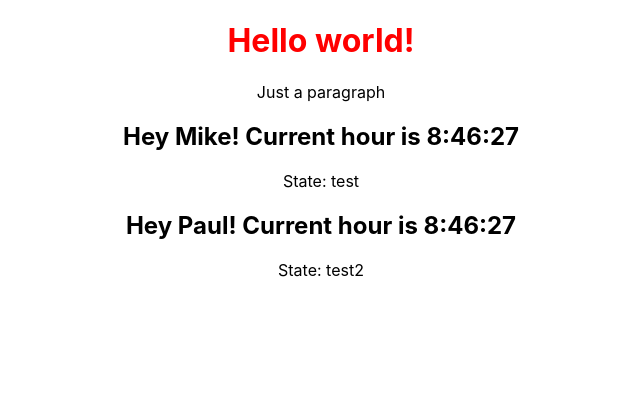
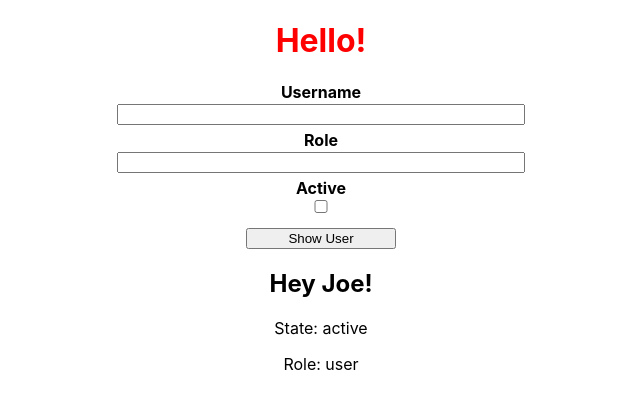
Before and after one commit to Jakubsoad/ReactTutorial, a React (Create React App) app: page / in a window 1280 px wide. Shown: the top 408 px of the page, without its empty margins (319-959 px from the left). Built offline with nearby package versions, Linux system fonts and the light colour scheme.

Commit message:
State management, events and form rendering

```diff
--- a/src/App.css
+++ b/src/App.css
@@ -40,3 +40,23 @@
 .red-color {
   color: red;
 }
+
+.form-container {
+  display: flex;
+  flex-direction: column;
+}
+
+.label {
+  font-weight: bold;
+  margin: auto auto 2px;
+}
+
+.form-element {
+  width: 400px;
+  margin: auto auto 5px;
+}
+
+.form-button {
+  min-width: 150px;
+  margin: 10px auto auto;
+}
--- /dev/null
+++ b/src/App.jsx
@@ -0,0 +1,63 @@
+import React from 'react';
+import './App.css';
+import User from './User/User';
+
+class App extends React.Component {
+
+    active = "active";
+    disabled = "disabled";
+
+    state = {
+        username: 'Joe',
+        role: 'user',
+        active: 'false'
+    };
+
+    onCopyHandler = () => {
+        //JTD
+        console.log('on copy handler');
+    };
+
+    onMouseEnter = () => {
+        //JTD
+        console.log('mouse enter');
+    };
+
+    onMouseLeave = () => {
+        //JTD
+        console.log('mouse leave');
+    };
+
+    setUserDataHandler = () => {
+        const username = document.getElementById('username').value;
+        const role = document.getElementById('role').value;
+        const active = document.getElementById('active').checked;
+
+        this.setState({
+            username: username,
+            role: role,
+            active: active
+        });
+    }
+
+    render() {
+        return (
+            <div className='App'>
+                <h1 className='red-color' onCopy={this.onCopyHandler} onMouseEnter={this.onMouseEnter} onMouseLeave={this.onMouseLeave}>Hello!</h1>
+
+                <div className="form-container">
+                    <label className="label">Username</label>
+                    <input className="form-element" type="text" id="username"/>
+                    <label className="label">Role</label>
+                    <input className="form-element" type="text" id="role"/>
+                    <label className="label">Active</label>
+                    <input className="form-element" type="checkbox" id="active"/>
+                    <button onClick={this.setUserDataHandler} className="form-button">Show User</button>
+                </div>
+                <User username={this.state.username} role={this.state.role}>{this.state.active ? this.active : this.disabled}</User>
+            </div>
+        );
+    }
+}
+
+export default App;
--- a/src/App.tsx
+++ /dev/null
@@ -1,18 +0,0 @@
-import React from 'react';
-import './App.css';
-import User from './User/User';
-
-class App extends React.Component {
-    render() {
-        return (
-            <div className='App'>
-                <h1 className='red-color'>Hello world!</h1>
-                <p>Just a paragraph</p>
-                <User username='Mike' role='admin'>test</User>
-                <User username='Paul' role='guest'>test2</User>
-            </div>
-        );
-    }
-}
-
-export default App;
--- a/src/User/User.tsx
+++ b/src/User/User.jsx
@@ -8,8 +8,9 @@ const user = (props: any) => {
     let seconds = date.getSeconds();
 
     return <div>
-            <h2>Hey {props.username}! Current hour is {hours}:{minutes}:{seconds}</h2>
+            <h2>Hey {props.username}!</h2>
             <p>State: {props.children}</p>
+            <p>Role: {props.role}</p>
         </div>
         ;
 }
```
Also changed, not shown: src/Customer/Customer.js (added), 1 other file (tests, documents, lock files or other folders).
